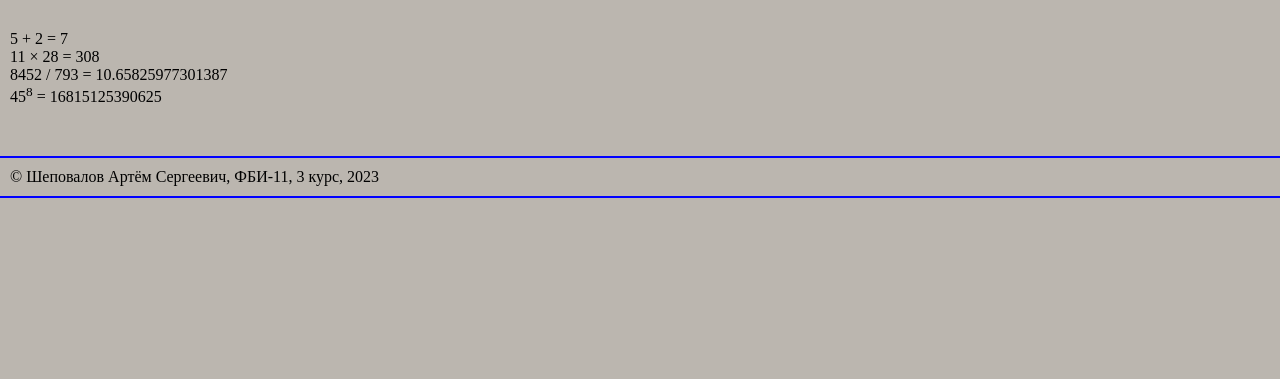
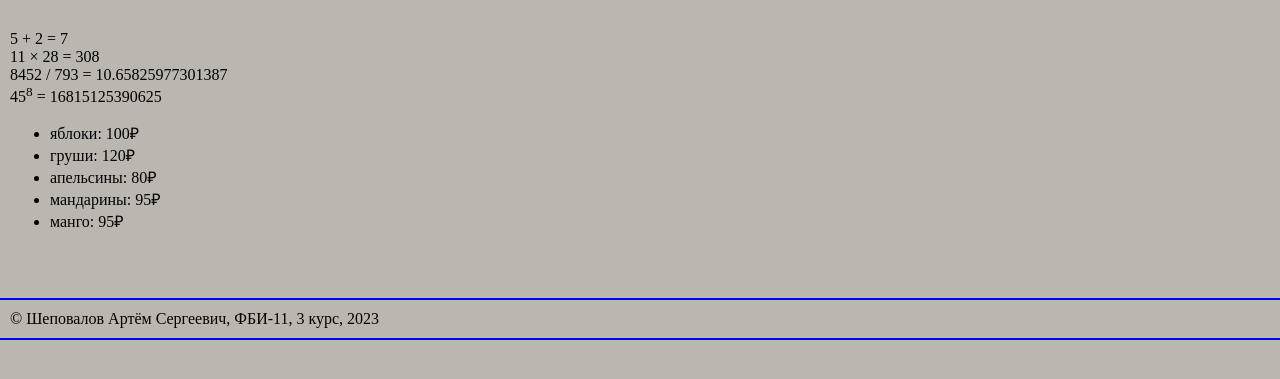
Before and after one commit to Shepovalovv/webprogramming-labs-2, a Flask app: page /lab2/example in a window 1280 px wide. Shown: the part 62-441 px from the top of the page. Run offline with Flask 3, Linux system fonts and the light colour scheme.

Commit message:
Цикл в шаблоне

```diff
--- a/app.py
+++ b/app.py
@@ -135,8 +135,14 @@ def LoL():
 
 @app.route('/lab2/example')
 def example():
-    name = "Шеповалов Артём Сергеевич"
-    labnumber = "Лабораторная работа 2"
-    group = "ФБИ-11"
-    cource = "3 курс"
-    return render_template('example.html', name = name, labnumber = labnumber, group = group, cource = cource)
+    name, labnumber, group, cource = "Шеповалов Артём Сергеевич", 2, "ФБИ-11", "3 курс"
+    fruits = [
+    {'name': 'яблоки', 'price': 100},
+     {'name': 'груши', 'price': 120},
+     {'name': 'апельсины', 'price': 80},
+     {'name': 'мандарины', 'price': 95},
+     {'name': 'манго', 'price': 95}
+     ]
+    return render_template('example.html',
+                            name = name, labnumber = labnumber, group = group,
+                            cource = cource, fruits = fruits)
--- a/templates/example.html
+++ b/templates/example.html
@@ -24,6 +24,11 @@
         11 × 28 = {{11 * 28}}<br>
         8452 / 793 = {{8452 / 793}}<br>
         45<sup>8</sup> = {{45 ** 8}}<br>
+        <ul>
+            {% for f in fruits %}
+            <li>{{ f.name }}: {{ f.price}}&#8381;</li>
+            {% endfor %}
+        </ul>
     </main>
 
     <footer>
```
